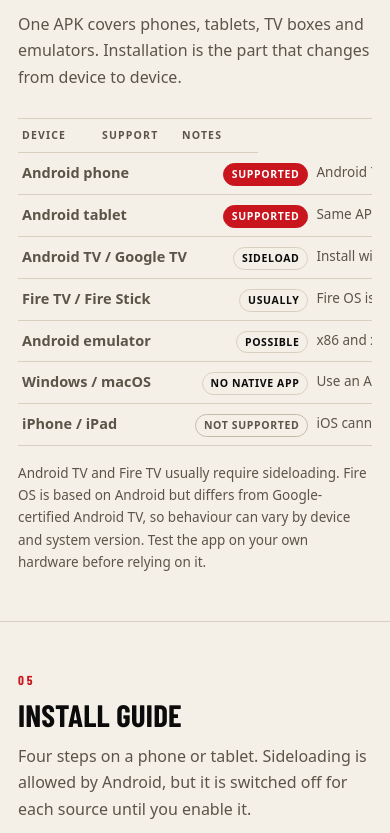
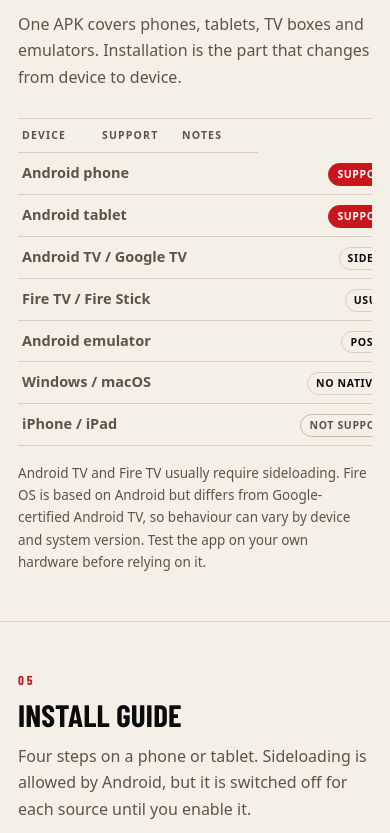
Before and after one commit to arkhan6655/dvvsttreaasms, an Astro site: page /index1 in a window 390 px wide. Shown: the part 4591-5424 px from the top of the page. Built offline with nearby package versions, Linux system fonts and the light colour scheme; Astro itself is replaced by a stand-in of ours.

Commit message:
Fix table headers alignment on mobile: override aggressive existing rules with !important

```diff
--- a/src/styles/global.css
+++ b/src/styles/global.css
@@ -2111,19 +2111,33 @@ summary {
 /* Fix comparison table on mobile - ensure headers visible and equal column widths */
 @media (max-width: 700px) {
   .table-block .data-table thead {
-    display: table-header-group;
+    display: table-header-group !important;
   }
   .table-block .data-table tbody tr {
-    display: table-row;
+    display: table-row !important;
   }
   .table-block .data-table th,
   .table-block .data-table td {
-    display: table-cell;
-    width: 14.28%;
-    padding: 8px 4px;
+    display: table-cell !important;
+    width: 14.28% !important;
+    min-width: 80px;
+    padding: 8px 4px !important;
+    box-sizing: border-box !important;
+    border-bottom: 1px solid var(--line) !important;
+    border-right: none !important;
+    vertical-align: top;
   }
   .table-block .data-table tbody td:first-of-type {
-    width: 14.28%;
+    width: 14.28% !important;
+  }
+
+  /* Override the aggressive existing rules that hide headers and break table structure */
+  .table-block .data-table {
+    display: table !important;
+    width: 100% !important;
+  }
+  .table-block .data-table tbody {
+    display: table-row-group !important;
   }
 }
 
```
